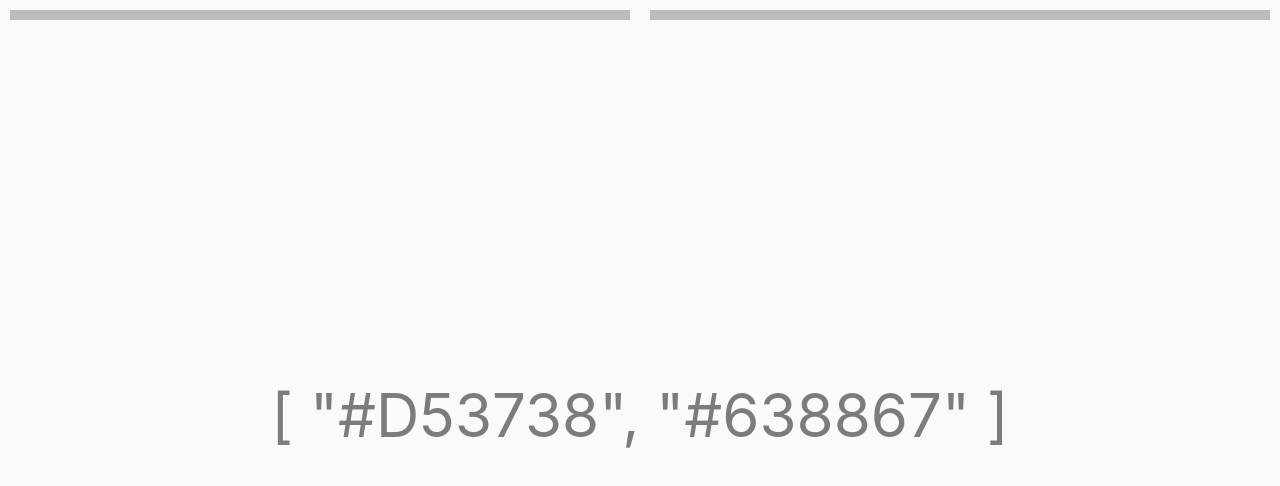
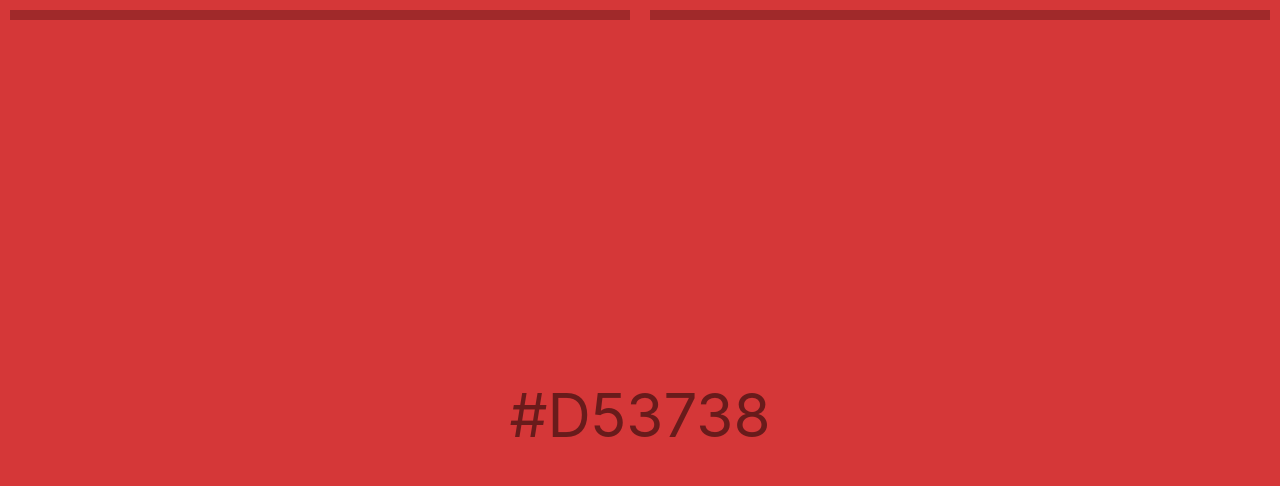
Before and after one commit to kayue/vue-story-example, a Vue app: page / in a window 1280 px wide. Shown: the top 486 px of the page. Built offline with nearby package versions, Linux system fonts and the light colour scheme.

Commit message:
add data to store internal states

```diff
--- a/src/components/Story.vue
+++ b/src/components/Story.vue
@@ -1,12 +1,12 @@
 <template>
-  <div class="story">
+  <div class="story" :style="{ background: slides[currentSlideIndex] }">
     <div class="timeline">
       <div class="slice" v-for="(slide, i) in slides" :key="i">
         <div class="progress">&nbsp;</div>
       </div>
     </div>
     <div class="slide">
-      <p>{{ slides }}</p>
+      <p>{{ slides[currentSlideIndex] }}</p>
     </div>
   </div>
 </template>
@@ -16,6 +16,13 @@ export default {
   name: 'Story',
   props: {
     slides: Array
+  },
+  data() {
+    return {
+      currentSlideIndex: 0,
+      isActive: false,
+      timeline: null,
+    }
   }
 }
 </script>
```
